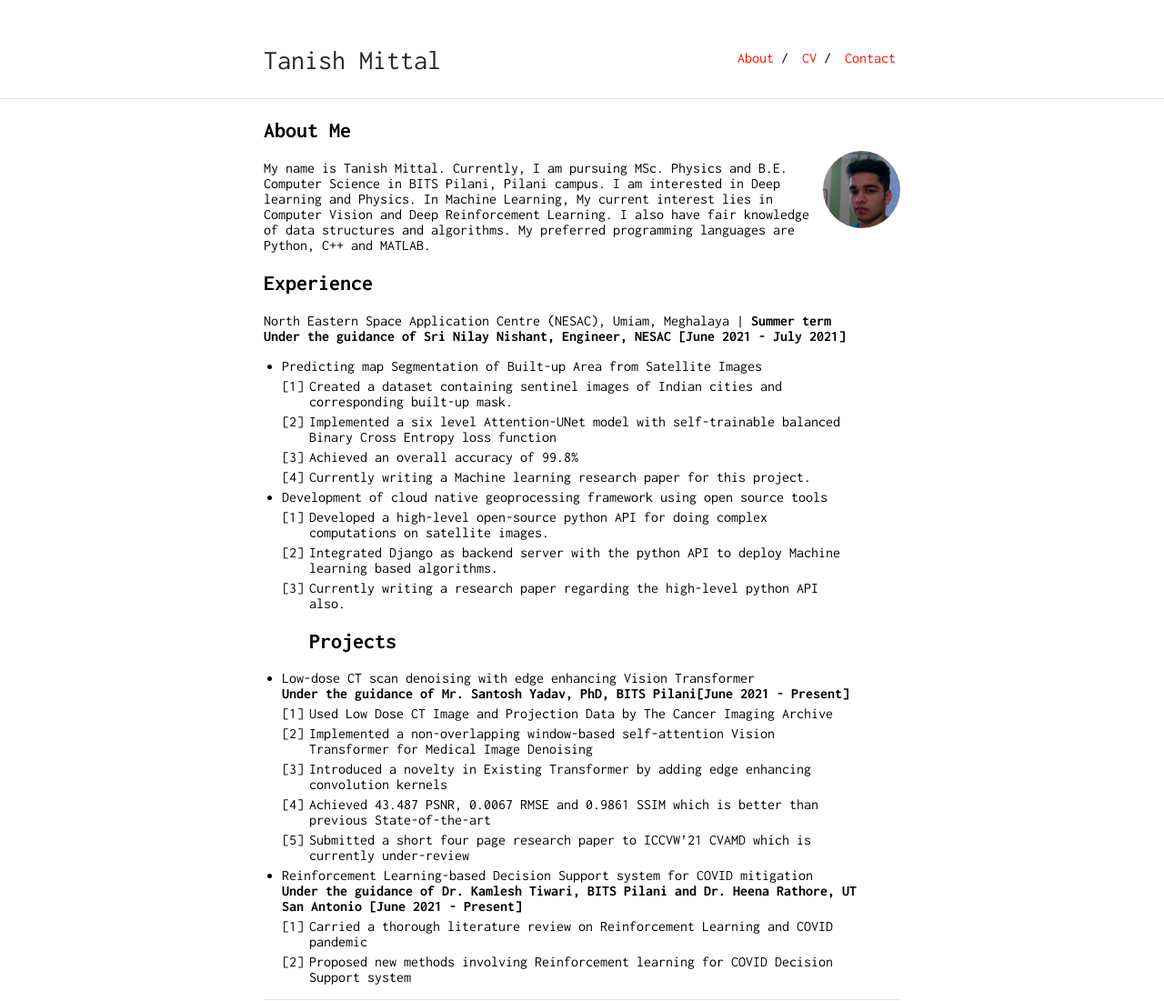
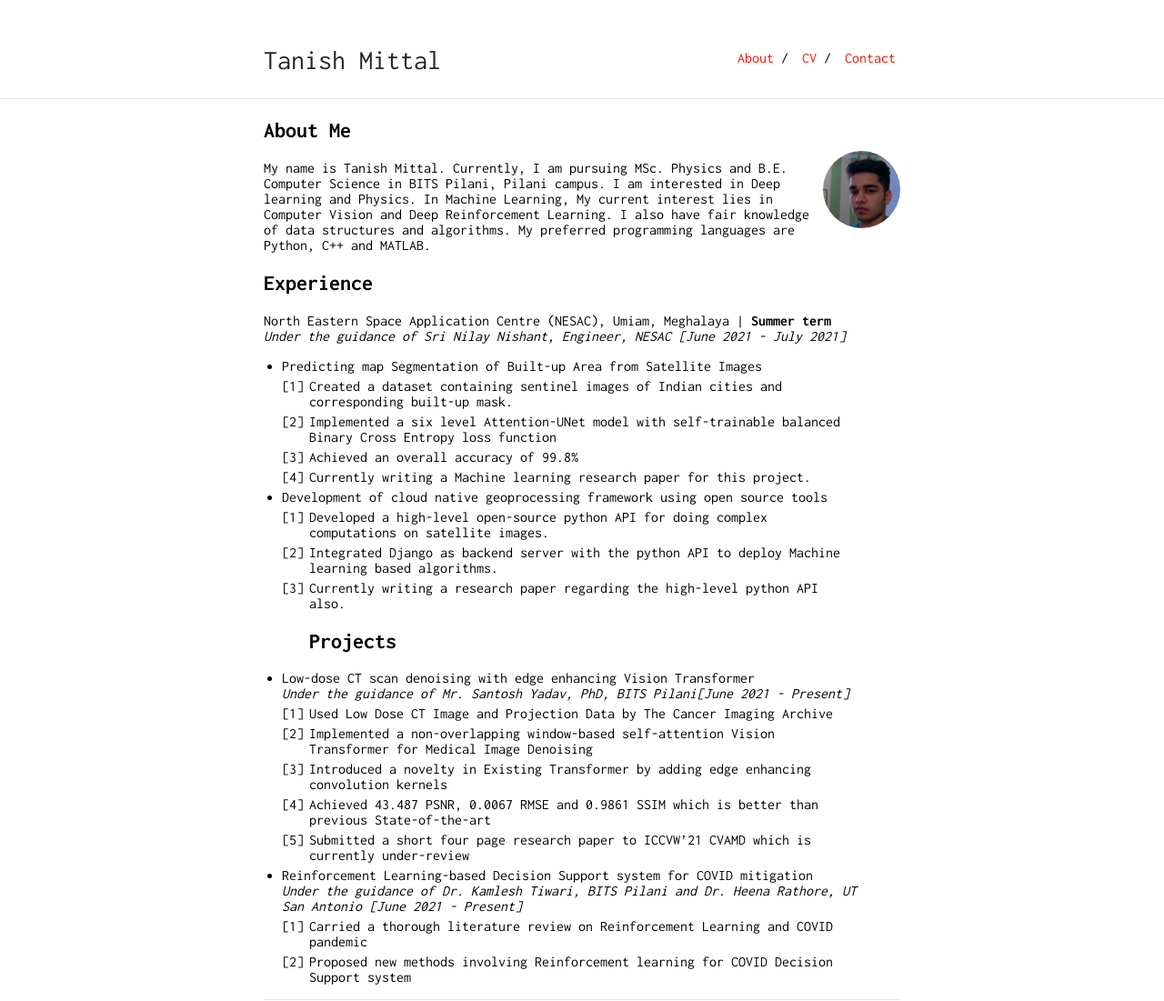
Before and after one commit to tanish3/tanish3.github.io, a Jekyll site: the page built from index.md, in a window 1280 px wide. Shown: the whole page at 91% size. Built offline with Jekyll 4.4.1, drawn with Linux system fonts in a browser that asks for light colours; our own code applies the rules of GitHub Pages for plain Markdown files.

```diff
--- a/index.md
+++ b/index.md
@@ -10,7 +10,7 @@ My name is Tanish Mittal. Currently, I am pursuing MSc. Physics and B.E. Compute
 
 ## Experience
 North Eastern Space Application Centre (NESAC), Umiam, Meghalaya | **Summer term**
-__Under the guidance of Sri Nilay Nishant, Engineer, NESAC [June 2021 - July 2021]__
+*Under the guidance of Sri Nilay Nishant, Engineer, NESAC [June 2021 - July 2021]*
 * Predicting map Segmentation of Built-up Area from Satellite Images
     1. Created a dataset containing sentinel images of Indian cities and corresponding built-up mask.
     1. Implemented a six level Attention-UNet model with self-trainable balanced Binary Cross Entropy loss function
@@ -22,14 +22,14 @@ __Under the guidance of Sri Nilay Nishant, Engineer, NESAC [June 2021 - July 202
     1. Currently writing a research paper regarding the high-level python API also.
 ## Projects
 * Low-dose CT scan denoising with edge enhancing Vision Transformer
-    __Under the guidance of Mr. Santosh Yadav, PhD, BITS Pilani[June 2021 - Present]__
+    *Under the guidance of Mr. Santosh Yadav, PhD, BITS Pilani[June 2021 - Present]*
     1. Used Low Dose CT Image and Projection Data by The Cancer Imaging Archive
     1. Implemented a non-overlapping window-based self-attention Vision Transformer for Medical Image Denoising
     1. Introduced a novelty in Existing Transformer by adding edge enhancing convolution kernels
     1. Achieved 43.487 PSNR, 0.0067 RMSE and 0.9861 SSIM which is better than previous State-of-the-art
     1. Submitted a short four page research paper to ICCVW’21 CVAMD which is currently under-review
 * Reinforcement Learning-based Decision Support system for COVID mitigation
-   __Under the guidance of Dr. Kamlesh Tiwari, BITS Pilani and Dr. Heena Rathore, UT San Antonio [June 2021 - Present]__
+   *Under the guidance of Dr. Kamlesh Tiwari, BITS Pilani and Dr. Heena Rathore, UT San Antonio [June 2021 - Present]*
     1. Carried a thorough literature review on Reinforcement Learning and COVID pandemic
     1. Proposed new methods involving Reinforcement learning for COVID Decision Support system
 
```
